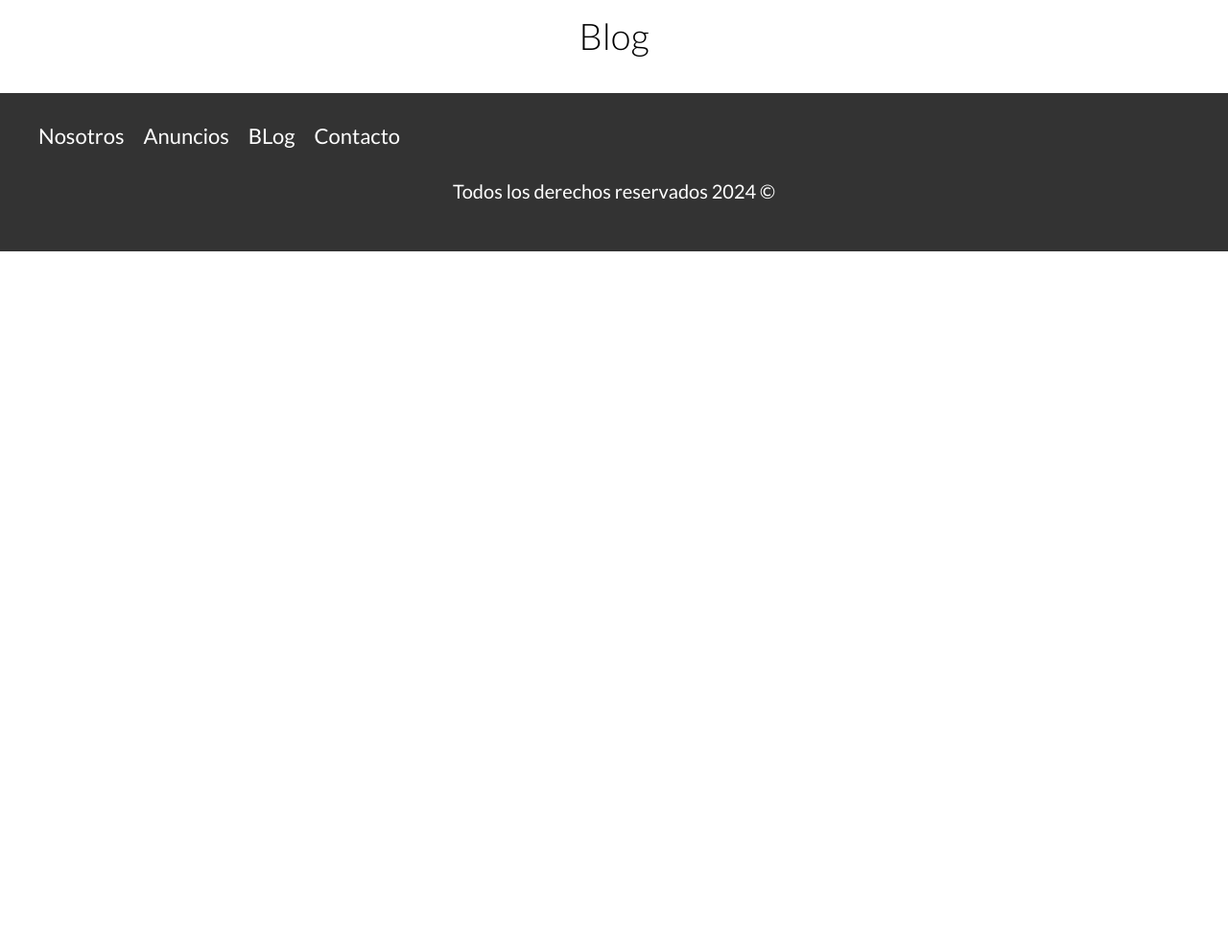
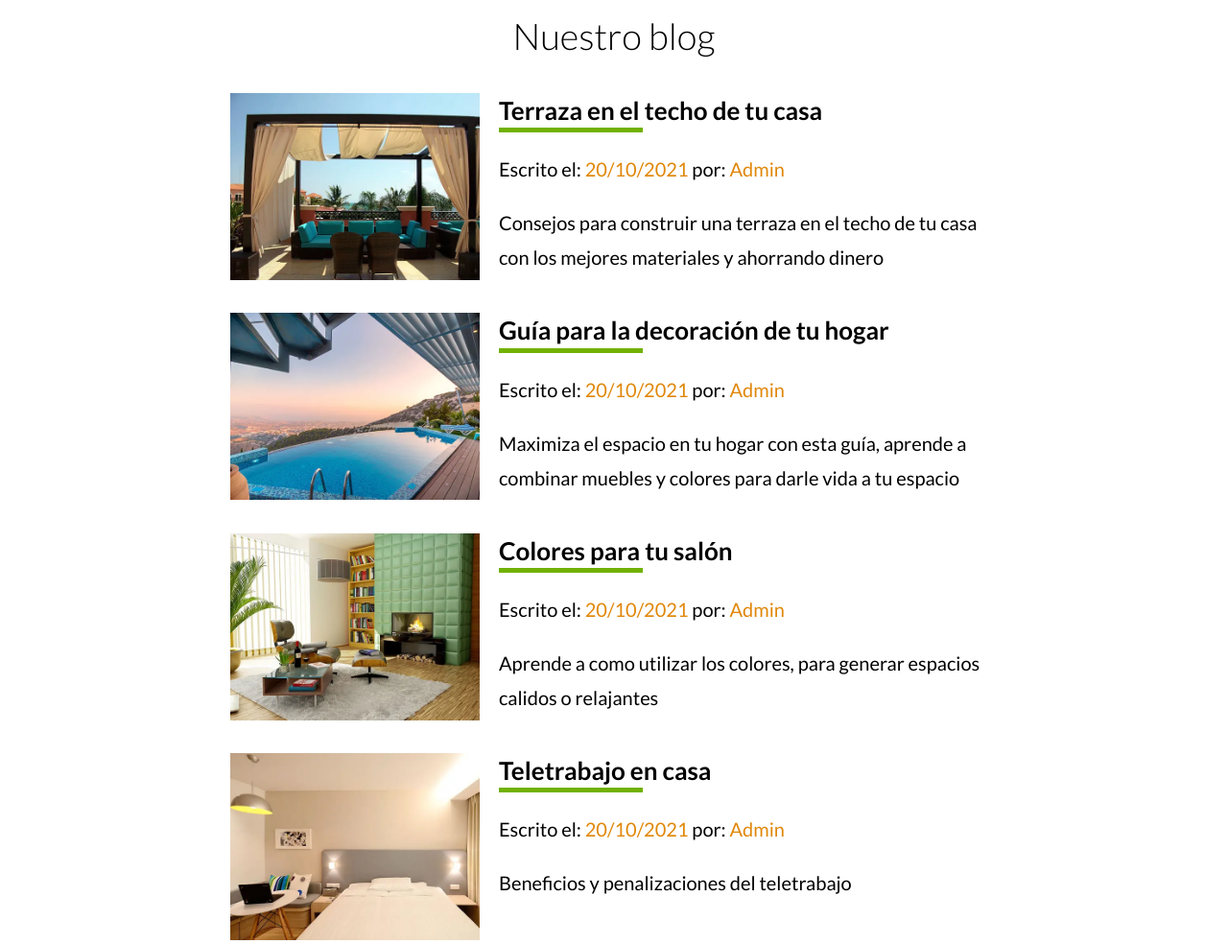
Before and after one commit to Bujio/venta-de-apartamentos, a website: page blog.html in a window 1280 px wide. Shown: the part 141-1125 px from the top of the page at 96% size. Before the commit the page ends 800 px from the top, so only its background shows below. Drawn offline with Linux system fonts and the light colour scheme.

Commit message:
add article blog

```diff
--- a/blog.html
+++ b/blog.html
@@ -4,7 +4,7 @@
 <head>
   <meta charset="UTF-8">
   <meta name="viewport" content="width=device-width, initial-scale=1.0">
-  <title>Nosotros</title>
+  <title>Blog</title>
   <link rel="stylesheet" href="build/css/app.css">
 </head>
 
@@ -26,7 +26,79 @@
     </div>
   </header>
   <main>
-    <h1>Blog</h1>
+    <h1>Nuestro blog</h1>
+    <section class="blog contenedor contenido-centrado">
+
+      <article class="entrada-blog">
+        <div>
+          <picture>
+            <source srcset="build/img/blog1.webp" type="image/webp">
+            <source srcset="build/img/blog1.jpg" type="image/jpeg">
+            <img loading="lazy" src="build/img/blog1.jpg" alt="entrada-blog">
+          </picture>
+        </div>
+        <div class="texto-entrada">
+          <a href="entrada.html">
+            <h4>Terraza en el techo de tu casa</h4>
+            <p>Escrito el: <span>20/10/2021</span> por: <span>Admin</span></p>
+            <p>Consejos para construir una terraza en el techo de tu casa con los mejores materiales y ahorrando dinero
+            </p>
+          </a>
+        </div>
+      </article>
+      <article class="entrada-blog">
+        <div>
+          <picture>
+            <source srcset="build/img/blog2.webp" type="image/webp">
+            <source srcset="build/img/blog2.jpg" type="image/jpeg">
+            <img loading="lazy" src="build/img/blog2.jpg" alt="entrada-blog">
+          </picture>
+        </div>
+        <div class="texto-entrada">
+          <a href="entrada.html">
+            <h4>Guía para la decoración de tu hogar</h4>
+            <p>Escrito el: <span>20/10/2021</span> por: <span>Admin</span></p>
+            <p>Maximiza el espacio en tu hogar con esta guía, aprende a combinar muebles y colores para darle vida a tu
+              espacio</p>
+          </a>
+        </div>
+      </article>
+      <article class="entrada-blog">
+        <div>
+          <picture>
+            <source srcset="build/img/blog3.webp" type="image/webp">
+            <source srcset="build/img/blog3.jpg" type="image/jpeg">
+            <img loading="lazy" src="build/img/blog3.jpg" alt="entrada-blog">
+          </picture>
+        </div>
+        <div class="texto-entrada">
+          <a href="entrada.html">
+            <h4>Colores para tu salón</h4>
+            <p>Escrito el: <span>20/10/2021</span> por: <span>Admin</span></p>
+            <p>Aprende a como utilizar los colores, para generar espacios calidos o relajantes
+            </p>
+          </a>
+        </div>
+      </article>
+      <article class="entrada-blog">
+        <div>
+          <picture>
+            <source srcset="build/img/blog4.webp" type="image/webp">
+            <source srcset="build/img/blog4.jpg" type="image/jpeg">
+            <img loading="lazy" src="build/img/blog4.jpg" alt="entrada-blog">
+          </picture>
+        </div>
+        <div class="texto-entrada">
+          <a href="entrada.html">
+            <h4>Teletrabajo en casa</h4>
+            <p>Escrito el: <span>20/10/2021</span> por: <span>Admin</span></p>
+            <p> Beneficios y penalizaciones del teletrabajo
+            </p>
+          </a>
+        </div>
+      </article>
+
+    </section>
   </main>
   <footer class="footer seccion">
     <div class="contenedor contenedor-footer">
```
Also changed, not shown: entrada.html (added, +76 -0 lines), nosotros.html (+2 -2 lines).
